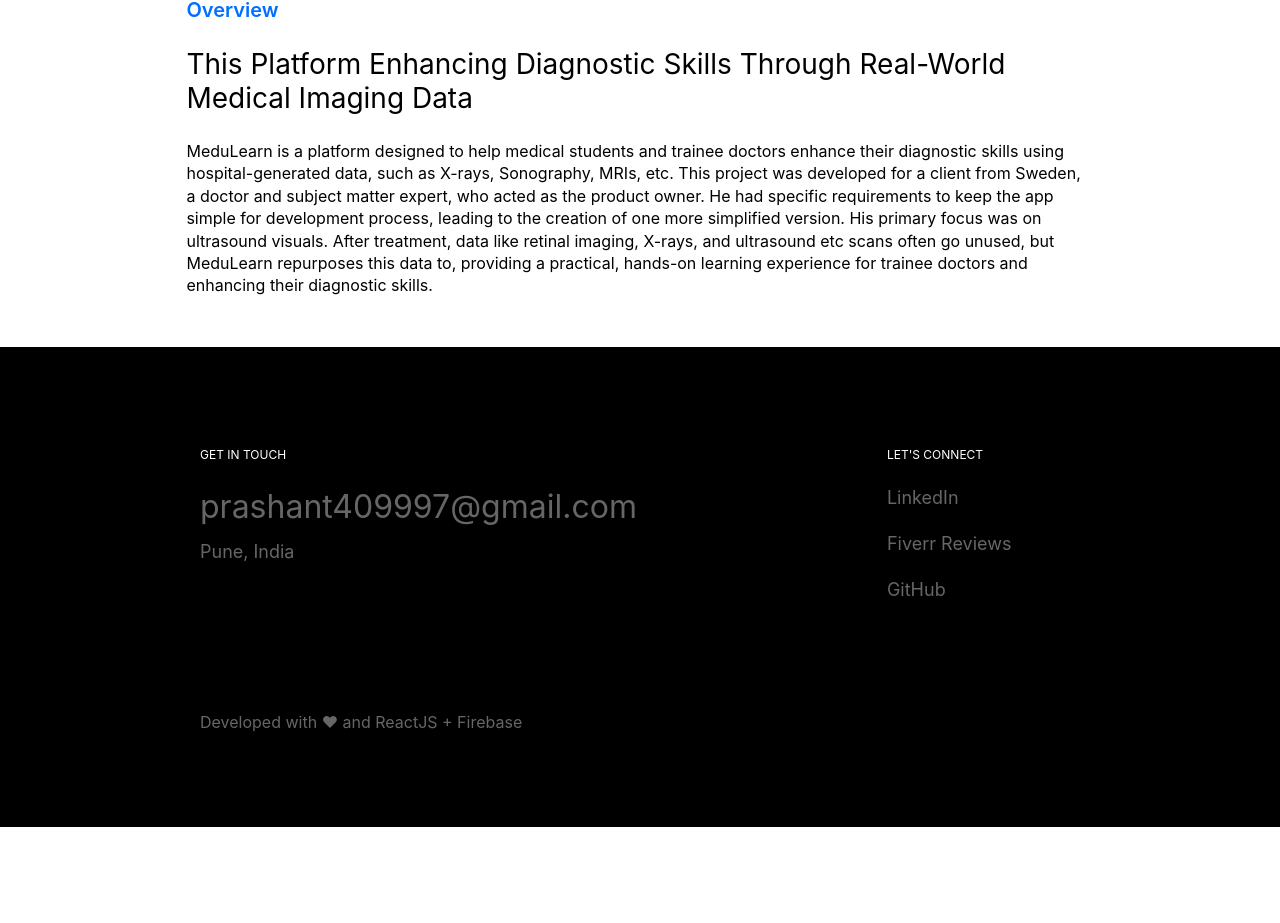
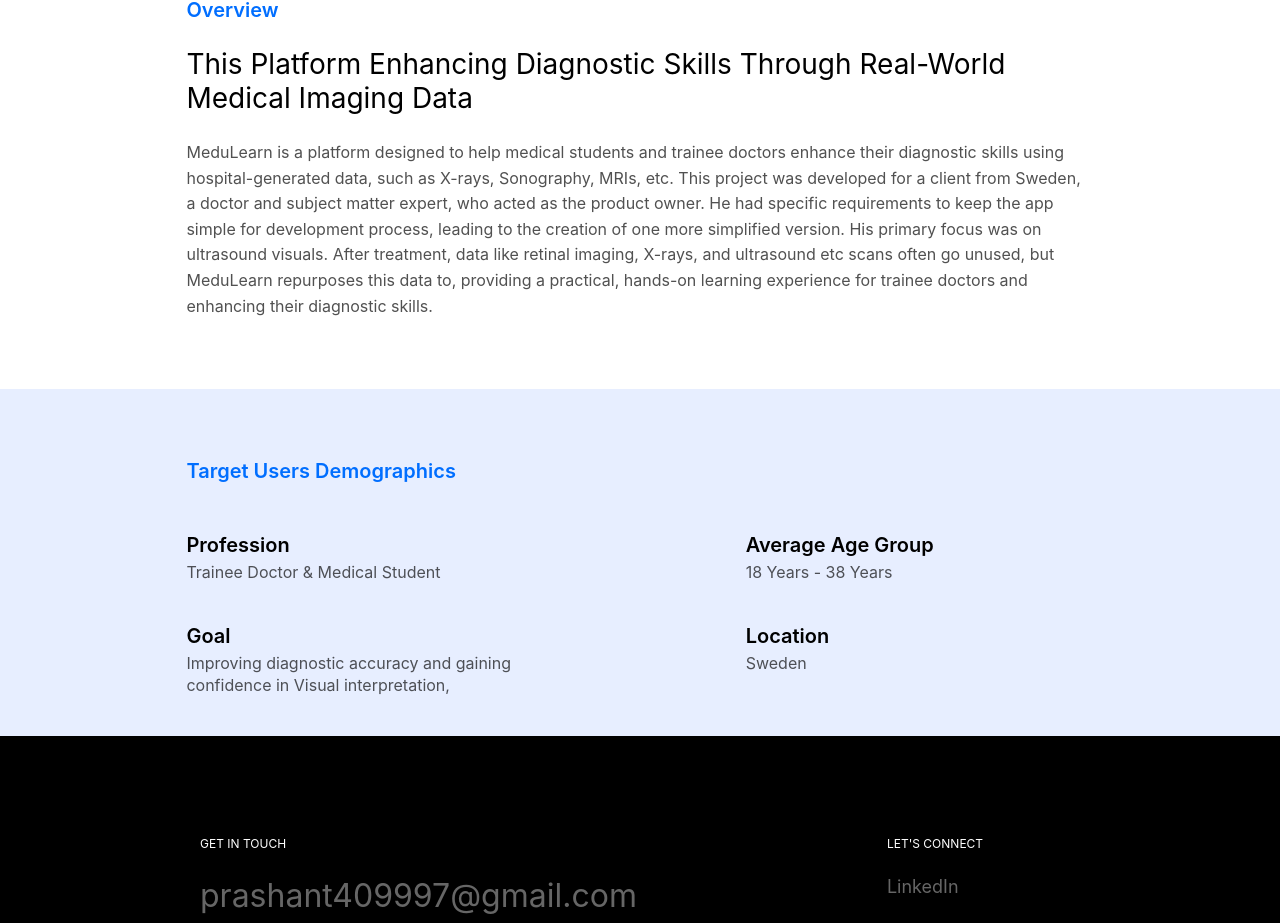
Before and after one commit to prashantpathak7/prashantpathak-dev, a React (Create React App) app: page /cs3 in a window 1280 px wide. Shown: the part 739-1662 px from the top of the page. Before the commit the page ends 1566 px from the top, so only its background shows below. Built offline with nearby package versions, Linux system fonts and the light colour scheme.

Commit message:
Added POCUS card on Home page with App Icon

```diff
--- a/src/components/CS3.css
+++ b/src/components/CS3.css
@@ -95,8 +95,51 @@
 
 .CS3-Overview-Desc{
     font-size: 16px;
-    line-height: 1.4;
+    line-height: 1.6;
+    color: rgb(81, 81, 81);
     font-weight: 400;
     text-align: left;
     margin-bottom: 50px;
 }
+
+.CS3-Audience{
+    grid-column-start: 1;
+    grid-column-end: 8;
+    grid-row-start: 8;
+    grid-row-end: 11;
+    background-color: rgb(231, 238, 255);
+     /* height: 250px; */
+}
+
+.CS3-Audience-left-section{
+    grid-column-start: 2;
+    grid-column-end: 4;
+    grid-row-start: 10;
+    grid-row-end: 11;
+    display: flex;
+    flex-direction: column;
+    align-items: flex-start;
+    justify-content: flex-start;
+    margin-top: 30px;
+}
+
+.CS3-Audience-right-section{
+    grid-column-start: 5;
+    grid-column-end: 7;
+    grid-row-start: 10;
+    grid-row-end: 11;
+    display: flex;
+    flex-direction: column;
+    align-items: flex-start;
+    justify-content: flex-start;
+    margin-top: 30px;
+}
+
+.CS3-Audience-Tag{
+    grid-column-start: 2;
+    grid-column-end: 4;
+    grid-row-start: 9;
+    grid-row-end: 10;
+    text-align: left;
+    margin-top: 50px;
+}
--- a/src/components/CS3.js
+++ b/src/components/CS3.js
@@ -52,6 +52,30 @@
                  After treatment, data like retinal imaging, X-rays, and ultrasound etc scans often go unused, but MeduLearn repurposes this data to, providing a practical, hands-on learning experience for trainee doctors and enhancing their diagnostic skills.
                 </div>
         </div>
+        {/* ------------- CS3 audience ---------*/}
+        <div className='CS3-Audience'>        </div>
+        <div className='CS3-Audience-Tag CS3-Overview-Tag'>Target Users Demographics</div>
+        <div className='CS3-Audience-left-section'>
+            <div className='role-title'>Profession</div>
+            <div className='role-description'>Trainee Doctor & Medical Student</div>
+
+
+            <div className='role-title'>Goal</div>
+            <div className='role-description'>Improving diagnostic accuracy and gaining confidence in Visual interpretation,</div>
+</div>
+
+        <div className='CS3-Audience-right-section'>
+            <div className='role-title'>Average Age Group</div>
+            <div className='role-description'>18 Years - 38 Years</div>
+
+
+            <div className='role-title'>Location</div>
+            <div className='role-description'> Sweden</div>
+
+
+
+        </div>
+
 
   </div>
   );
--- a/src/components/Home.css
+++ b/src/components/Home.css
@@ -33,6 +33,15 @@
   border-radius: 20px; /* Adjust the radius as needed */
   box-shadow: 0 4px 8px 0 rgba(0, 0, 0, 0.2); /* Adjust the shadow as needed */
 }
+
+.CaseSTudyAImage-Pocus{
+  width: 35%;
+  background-color: #4087C5;
+  height: 300px;
+  border-radius: 20px; /* Adjust the radius as needed */
+  box-shadow: 0 4px 8px 0 rgba(0, 0, 0, 0.2); /* Adjust the shadow as needed */
+}
+
 
 .CaseStudyTitle{
   font-size: 32px;
--- a/src/components/Home.js
+++ b/src/components/Home.js
@@ -79,11 +79,12 @@
         </div>
 
         <div className='caseStudyA'>
-              <div className='CaseSTudyAImage'>
+              <div className='CaseSTudyAImage-Pocus'>
+              <img src={`${process.env.PUBLIC_URL}/Pocus.png`} alt="Description of Image" className='CM-LOGO' />
               </div>
           <div className='CaseStudyTextArea'>
               <div className='CaseStudyTitle'>
-              MeduLearn
+              POCUS
               </div>
               <div className='CaseStudyDescription'>
               It helps medical students and trainee doctors enhance their diagnostic skills using real-world medical visual data, like X-rays, sonograms and MRIs. Offering hands-on learning with the latest case studies.
```
Also changed, not shown: public/Pocus.png (added).
